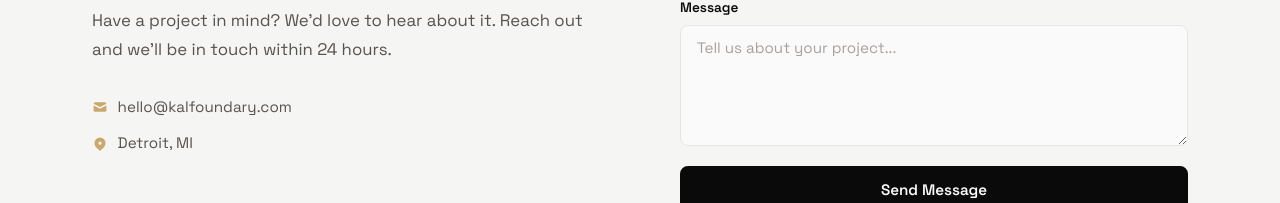
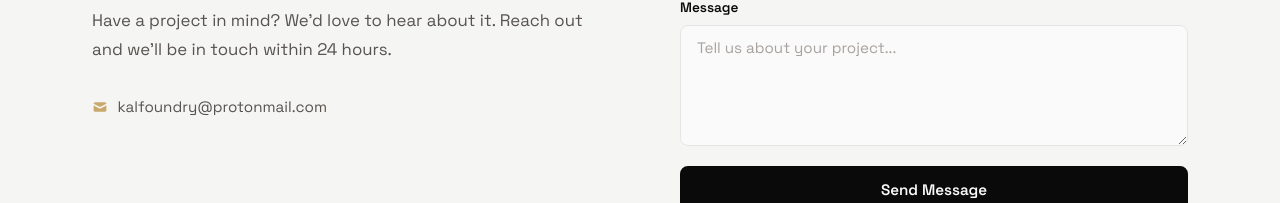
Before and after one commit to KALFoundry/kalFoundryHomepage, a plain HTML site: page index.html in a window 1280 px wide. Shown: the part 3291-3494 px from the top of the page. Drawn offline with Linux system fonts and the light colour scheme.

Commit message:
Pushing updates

```diff
--- a/index.html
+++ b/index.html
@@ -177,11 +177,7 @@
           <ul class="contact__meta">
             <li>
               <svg viewBox="0 0 20 20" fill="currentColor" width="16" height="16"><path d="M2.003 5.884L10 9.882l7.997-3.998A2 2 0 0016 4H4a2 2 0 00-1.997 1.884z"/><path d="M18 8.118l-8 4-8-4V14a2 2 0 002 2h12a2 2 0 002-2V8.118z"/></svg>
-              hello@kalfoundary.com
-            </li>
-            <li>
-              <svg viewBox="0 0 20 20" fill="currentColor" width="16" height="16"><path fill-rule="evenodd" d="M5.05 4.05a7 7 0 119.9 9.9L10 18.9l-4.95-4.95a7 7 0 010-9.9zM10 11a2 2 0 100-4 2 2 0 000 4z" clip-rule="evenodd"/></svg>
-              Detroit, MI
+              kalfoundry@protonmail.com
             </li>
           </ul>
         </div>
```
